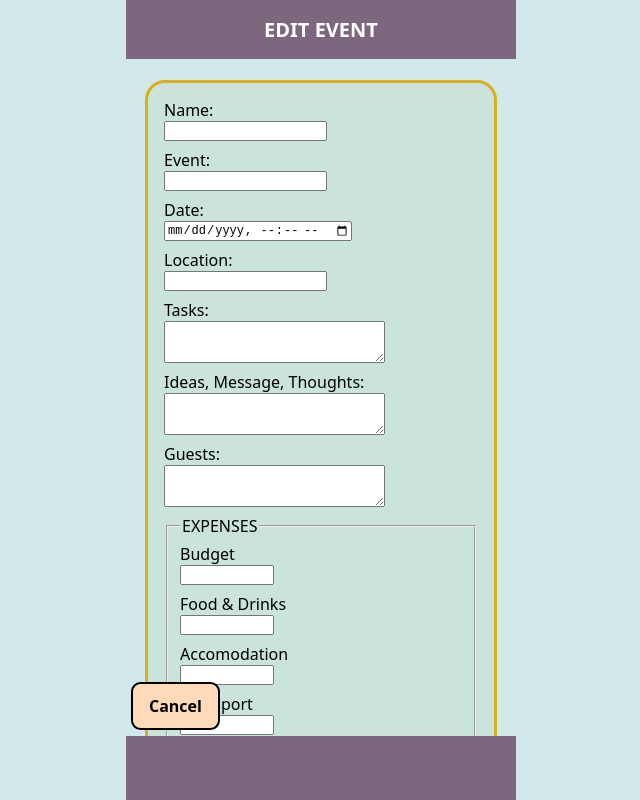
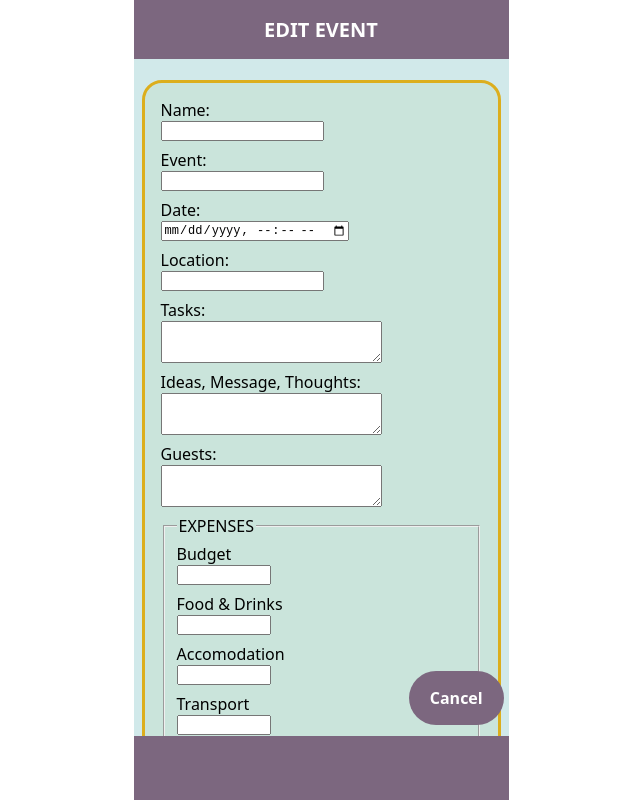
Before and after one commit to mulewile/capstone-project, a Next.js app: page /events/add in a window 1280 px wide. Shown: the top 800 px of the page, without its empty margins (319-959 px from the left). Built offline with nearby package versions, Linux system fonts and the light colour scheme.

Commit message:
Restyling for presentation

```diff
--- a/components/Button/index.js
+++ b/components/Button/index.js
@@ -8,6 +8,7 @@ export const StyledButton = styled.button`
   font-size: 12px;
   margin-bottom: 8px;
 `;
+
 export const SaveButton = styled(StyledButton)`
   display: flex;
   position: relative;
@@ -19,6 +20,7 @@ export const SaveButton = styled(StyledButton)`
   color: black;
   font-weight: bold;
 `;
+
 export const EditButton = styled(StyledButton)`
   display: flex;
   position: fixed;
@@ -41,7 +43,7 @@ export const DeleteRequestButton = styled(StyledButton)`
   border: 2px solid black;
   background-color: orange;
   bottom: 70px;
-  right: calc(50% - 190px);
+  left: calc(50% - 190px);
   padding: 0.7rem 1rem;
   border-radius: 0.6rem;
   color: black;
--- a/components/Footer/index.js
+++ b/components/Footer/index.js
@@ -4,7 +4,7 @@ export const StyledFooter = styled.footer`
   text-align: center;
   background-color: #7c677f;
   margin: 0 auto;
-  max-width: 390px;
+  max-width: 375px;
   color: white;
   padding: 2rem;
   position: fixed;
--- a/components/Form/index.js
+++ b/components/Form/index.js
@@ -3,6 +3,7 @@ import { StyledLink } from "../Link";
 import { SaveButton } from "../Button";
 import { StyledHeader } from "../Header";
 import { StyledFooter } from "../Footer";
+import { LinkWrapper } from "../Link";
 
 export const StyledForm = styled.form`
   max-width: 368px;
@@ -126,7 +127,7 @@ export default function Form({ onSubmit, isEditing, eventToEdit }) {
             max="10000.00"
             step="0.01"
             id="accomodationCosts"
-            name="accomodation"
+            name="accomodationCosts"
             defaultValue={eventToEdit?.accomodationCosts}
           />
           <label htmlFor="transportCosts">Transport</label>
@@ -162,7 +163,9 @@ export default function Form({ onSubmit, isEditing, eventToEdit }) {
         </fieldset>
         <SaveButton type="submit">{isEditing ? "Update" : "Save"}</SaveButton>
       </StyledForm>
-      <StyledLink href="/">Cancel</StyledLink>
+      <LinkWrapper>
+        <StyledLink href="/">Cancel</StyledLink>
+      </LinkWrapper>
       <StyledFooter></StyledFooter>
     </>
   );
--- a/components/Header/index.js
+++ b/components/Header/index.js
@@ -3,7 +3,7 @@ import styled from "styled-components";
 export const StyledHeader = styled.h1`
   background-color: #7c677f;
   margin: 0 auto;
-  max-width: 390px;
+  max-width: 375px;
   color: white;
   padding: 1rem;
   position: fixed;
--- a/components/Link/index.js
+++ b/components/Link/index.js
@@ -1,17 +1,20 @@
 import styled from "styled-components";
 
 export const StyledLink = styled.a`
-  display: flex;
-  position: fixed;
-  border: 2px solid black;
-  max-width: 100%;
-  background-color: peachpuff;
-  bottom: 70px;
-  left: 20px;
-  padding: 0.7rem 1rem;
-  border-radius: 0.6rem;
-  color: black;
-  left: calc(50% - 190px);
+  padding: 1rem 1.3rem;
+  background-color: #7c677f;
+  border-radius: 999px;
+  color: white;
   text-decoration: none;
   font-weight: bold;
+  font-size: 1rem;
 `;
+export const LinkWrapper = styled.div`
+  display: flex;
+  justify-content: flex-end;
+  position: fixed;
+  bottom: 70px;
+  width: 375px;
+  margin: 0 auto;
+  padding: 5px;
+`;
--- a/styles.js
+++ b/styles.js
@@ -6,13 +6,17 @@ export default createGlobalStyle`
   *::after {
     box-sizing: border-box;
   }
+  html{
+    background-color: white;
+  }
 
   body {
     display: grid;
     min-height: 100vh;
-    max-width: 368px;
+    max-width: 375px;
     margin: 0 auto;
     font-family: system-ui;
     background-color: #d1e9ea;
+    padding: 0;
   }
 `;
```
Also changed, not shown: pages/events/[id]/index.js (+7 -2 lines), pages/index.js (+5 -5 lines).
